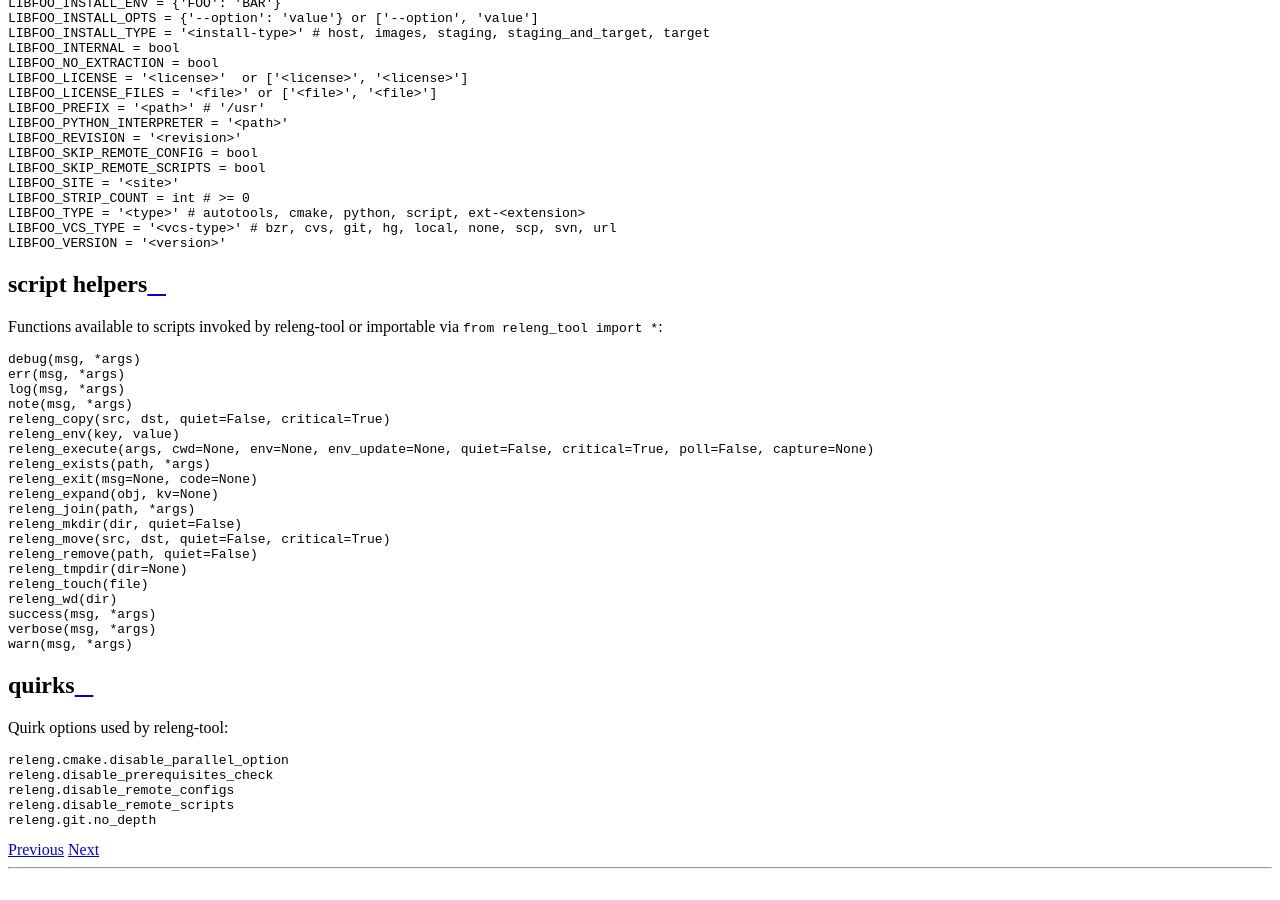
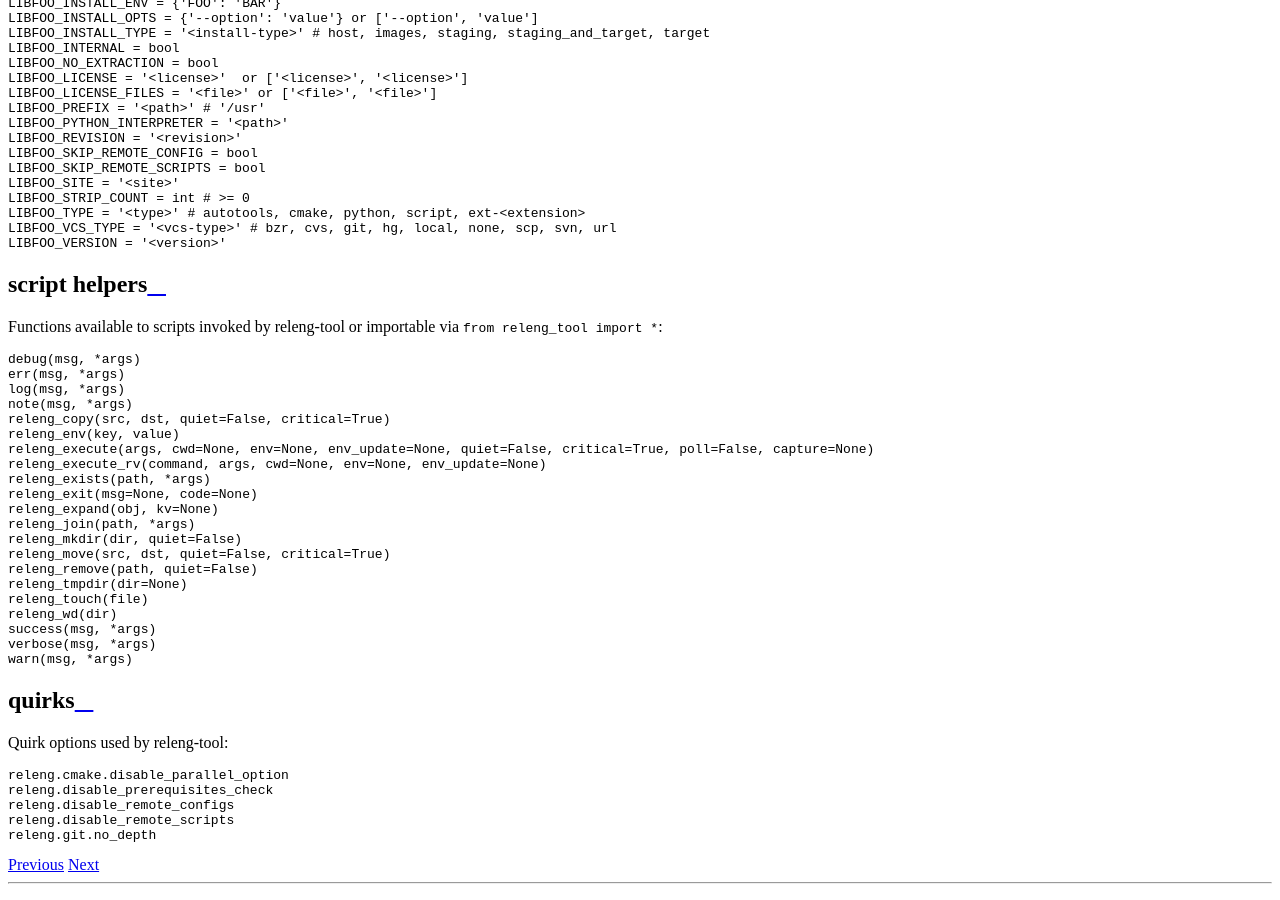
Before and after one commit to releng-tool/releng-tool, a Sphinx documentation site: the page built from Documentation/annex-a.rst, in a window 1280 px wide and 900 px high, scrolled down 2460 px. Built offline with Sphinx 7.4.7 and the Read the Docs theme 2.0.0, drawn with Linux system fonts in a browser that asks for light colours.

Commit message:
Documentation: adding new execute script helper
Adding the newly added function aliases `releng_execute_rv` to the
developer's guide document.

Signed-off-by: James Knight <james.d.knight@live.com>

```diff
--- a/Documentation/annex-a.rst
+++ b/Documentation/annex-a.rst
@@ -135,6 +135,7 @@ Functions available to scripts invoked by releng-tool or importable via
    releng_copy(src, dst, quiet=False, critical=True)
    releng_env(key, value)
    releng_execute(args, cwd=None, env=None, env_update=None, quiet=False, critical=True, poll=False, capture=None)
+   releng_execute_rv(command, args, cwd=None, env=None, env_update=None)
    releng_exists(path, *args)
    releng_exit(msg=None, code=None)
    releng_expand(obj, kv=None)
```
Also changed, not shown: 1 other file.
